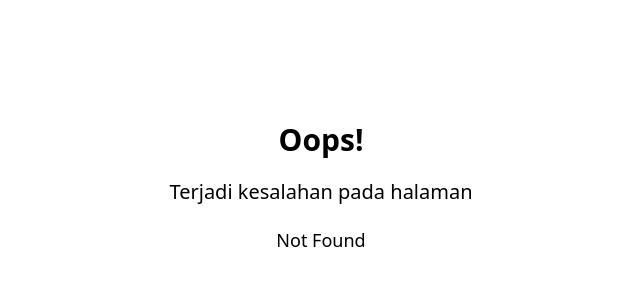
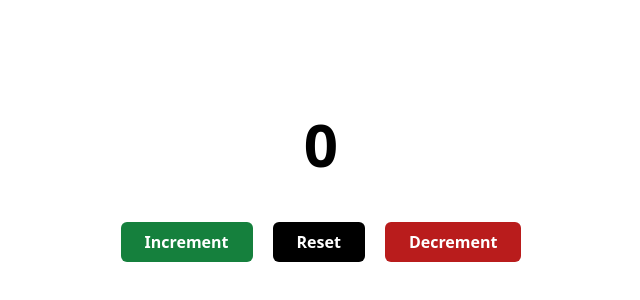
Before and after one commit to EvandriRidho/UI-React, a React (Vite) app: page /counter in a window 1280 px wide. Before the commit this address had no page. Shown: the part 212-512 px from the top of the page, without its empty margins (319-959 px from the left). Built offline with nearby package versions, Linux system fonts and the light colour scheme.

Commit message:
Update Counter

```diff
--- a/src/main.jsx
+++ b/src/main.jsx
@@ -2,6 +2,7 @@ import React from "react";
 import ReactDOM from "react-dom/client";
 import { createBrowserRouter, RouterProvider } from "react-router-dom";
 import "./index.css";
+import Counter from "./pages/counter";
 import Error from "./pages/error";
 import Login from "./pages/login";
 import ProductPage from "./pages/products";
@@ -29,6 +30,10 @@ const router = createBrowserRouter([
     path: "/products",
     element: <ProductPage />,
   },
+  {
+    path: "/counter",
+    element: <Counter />,
+  },
 ]);
 
 ReactDOM.createRoot(document.getElementById("root")).render(
--- /dev/null
+++ b/src/pages/counter.jsx
@@ -0,0 +1,34 @@
+import { useState } from "react";
+import Button from "../components/Elements/Button";
+
+let Counter = () => {
+  const [count, setCount] = useState(0);
+  const handleIncrement = () => {
+    setCount(count + 1);
+  };
+  const handleReset = () => {
+    setCount(0);
+  };
+
+  const handleDecrement = () => {
+    setCount(count - 1);
+  };
+  return (
+    <div className="flex flex-col justify-center min-h-screen items-center">
+      <h1 className="text-6xl font-bold">{count}</h1>
+      <div className="flex mt-12">
+        <Button classname="bg-green-700" onClick={handleIncrement}>
+          Increment
+        </Button>
+        <Button classname="bg-black mx-5" onClick={handleReset}>
+          Reset
+        </Button>
+        <Button classname="bg-red-700" onClick={handleDecrement}>
+          Decrement
+        </Button>
+      </div>
+    </div>
+  );
+};
+
+export default Counter;
```
